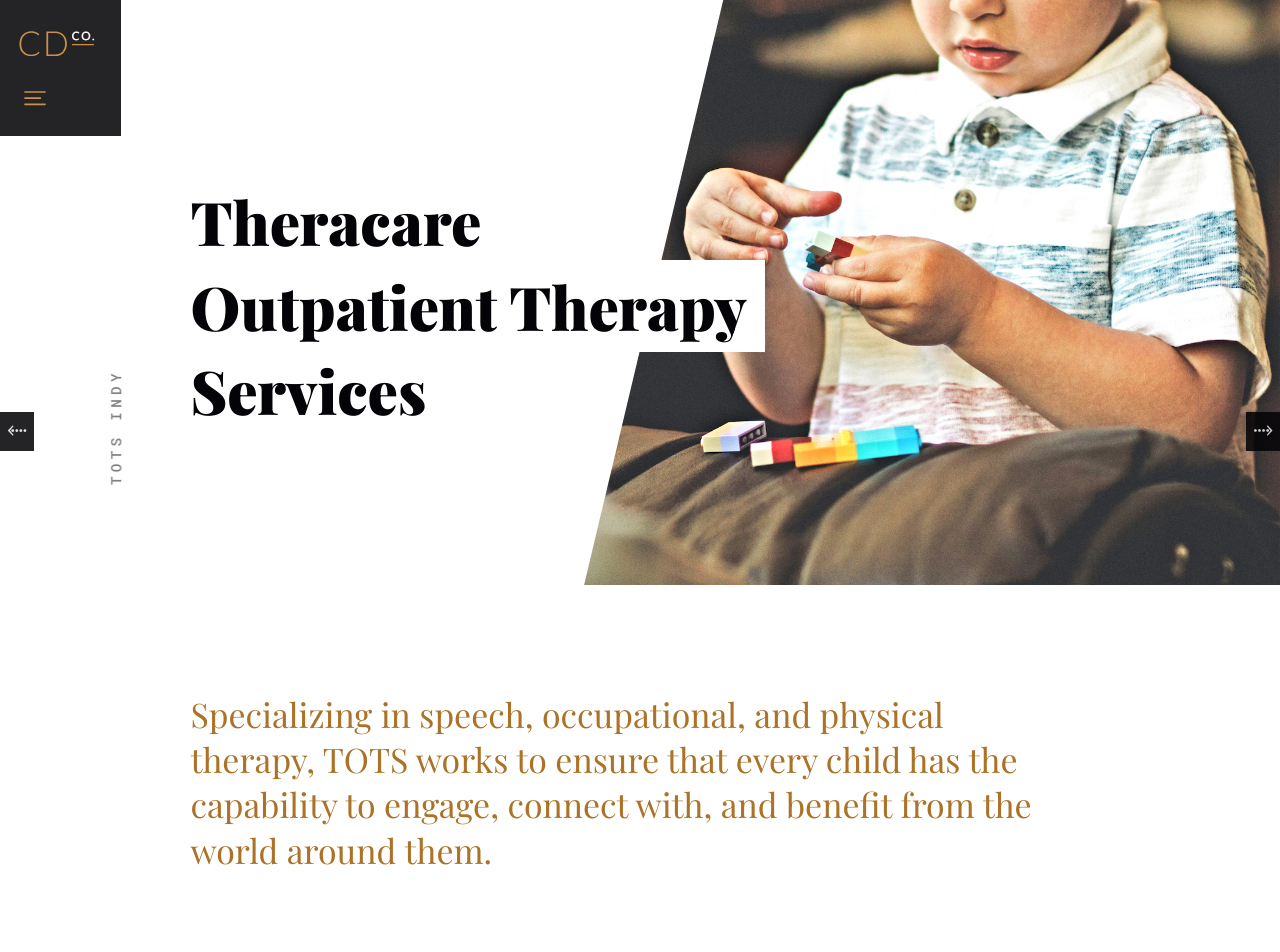
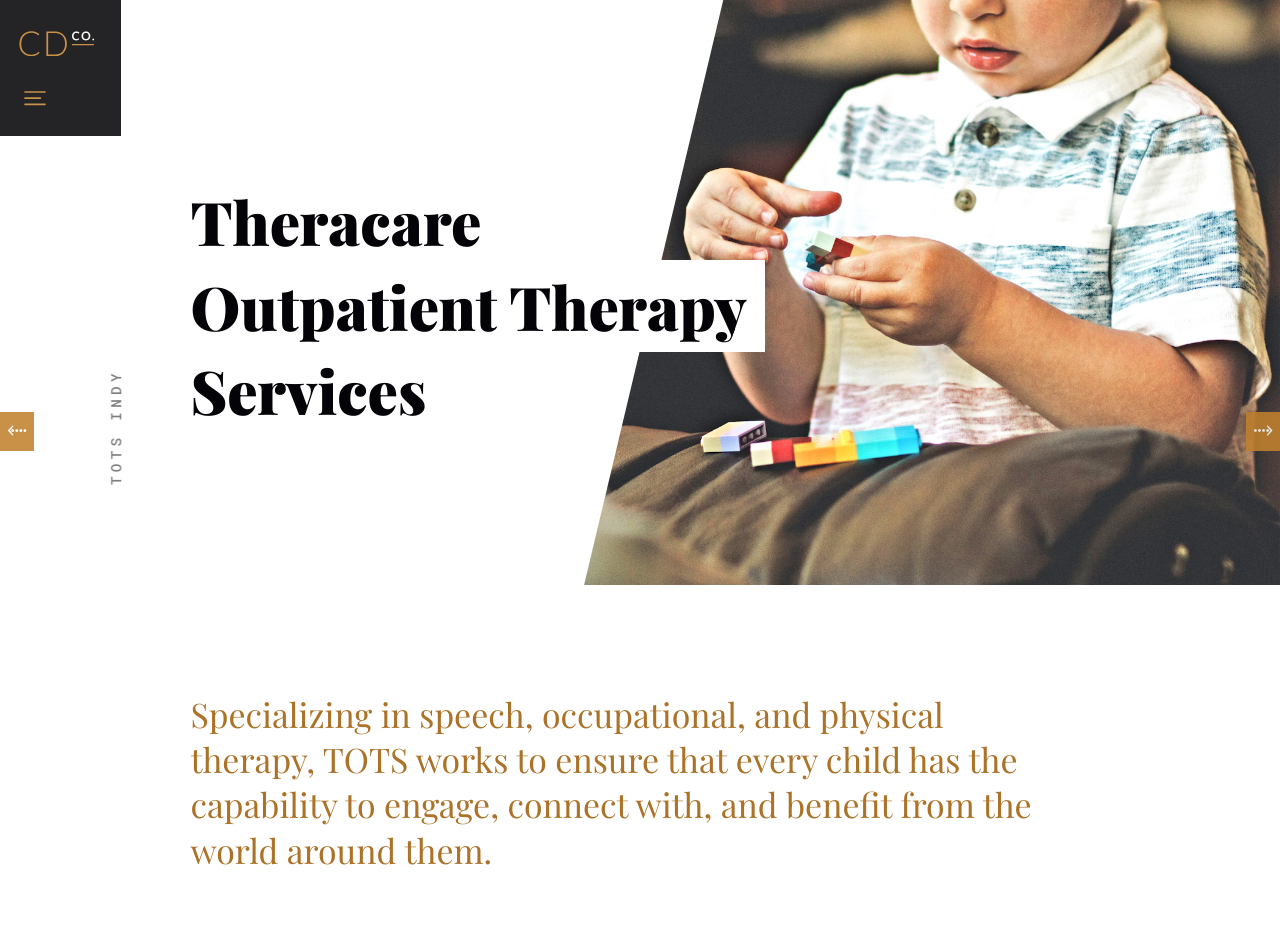
Before and after one commit to claxondesignco/claxondesignco.github.io, a Jekyll site: the page built from _portfolio/TOTSIndy.md, in a window 1280 px wide. Shown: the top 952 px of the page. Built offline with Jekyll 4.4.1, drawn with Linux system fonts in a browser that asks for light colours; nearby versions of some CDN libraries; comment, search, counter and statistics services are not loaded.

Commit message:
Added rules for portfolio to specify image extensions; change portfolio forward/back buttons to gold.

```diff
--- a/_layouts/portfolio.html
+++ b/_layouts/portfolio.html
@@ -11,7 +11,7 @@
   <div class="portfolio-hero with-aside">
     <h1>{{ page.title }}</h1>
   </div>
-  <img srcset="/assets/images/{{ page.background }}.jpg 1x, /assets/images/{{ page.background }}.jpg 2x" class="aside" aria-hidden="true">
+  <img srcset="/assets/images/{{ page.background }}.{% if page.background-extension %}{{ page.background-extension }}{% else %}jpg{% endif %}" class="aside" aria-hidden="true">
 </section>
 <section class="portfolio-introduction">
   <div aria-hidden="true" class="section-title"><span>{% if page.short-title%}{{ page.short-title }}{% else %}{{ page.title }}{% endif %}</span></div>
@@ -32,7 +32,7 @@
       {{ content }}
     </div>
     <div>
-      <img class="portfolio-preview" src="/assets/images/{{ page.image }}.{{ page.image-extension}}">
+      <img class="portfolio-preview" src="/assets/images/{{ page.image }}.{% if page.image-extension %}{{ page.image-extension}}{% else %}jpg{% endif %}">
     </div>
   </div>
   {% if page.link %}<p><a href="{{ page.link }}" target="_blank" class="portfolio-link{% if page.brand-color %} brand-color{% endif %}">Visit {{ page.title }}</a></p>{% endif %}
--- a/_sass/_sections.sass
+++ b/_sass/_sections.sass
@@ -511,7 +511,7 @@
     display: block
     visibility: visible
     border-bottom: none
-    background-color: var(--black-s1)
+    background-color: $gold
     text-shadow: none
     text-align: center
     width: ms(2)
@@ -520,7 +520,7 @@
     line-height: ms(2)
     vertical-align: middle
     z-index: 3
-    color: $white-s1
+    color: $white-t4
     opacity: .87
     padding-bottom: 0.2em
 
```
